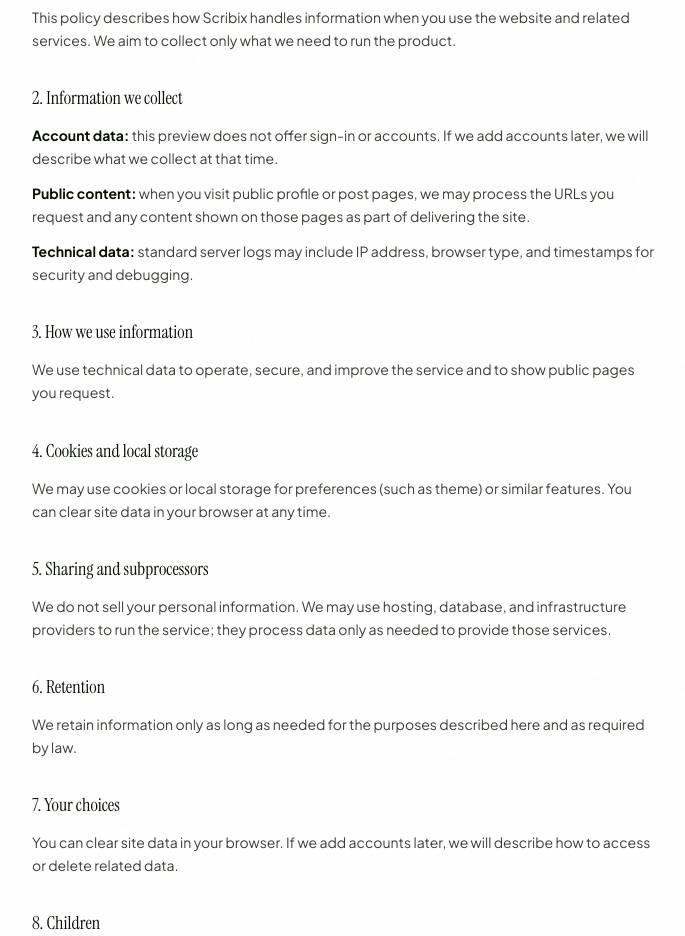
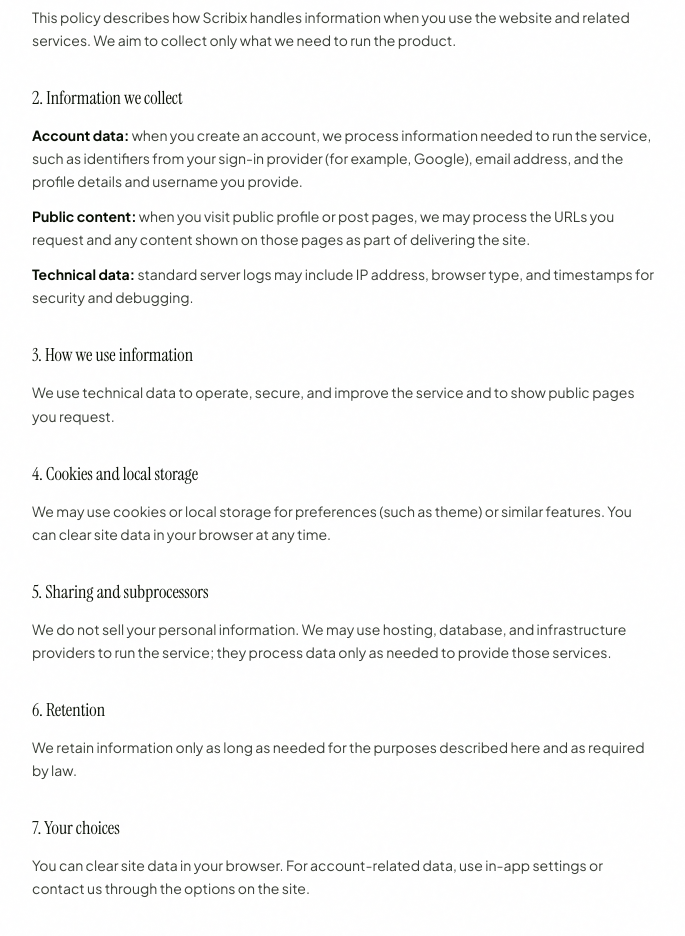
Before and after one commit to derrick-code11/Scribix, a React (Vite) app in the folder frontend/: page /privacy in a window 1280 px wide. Shown: the part 340-1276 px from the top of the page, without its empty margins (296-981 px from the left). Built offline with nearby package versions, Linux system fonts and the light colour scheme; no server answers.

Commit message:
Align Privacy Policy with collected account data and in-app data choices.

```diff
--- a/frontend/src/features/legal/privacy-page.tsx
+++ b/frontend/src/features/legal/privacy-page.tsx
@@ -28,9 +28,10 @@
           2. Information we collect
         </h2>
         <p>
-          <strong className="text-scribix-text">Account data:</strong> this
-          preview does not offer sign-in or accounts. If we add accounts later,
-          we will describe what we collect at that time.
+          <strong className="text-scribix-text">Account data:</strong> when you
+          create an account, we process information needed to run the service,
+          such as identifiers from your sign-in provider (for example, Google),
+          email address, and the profile details and username you provide.
         </p>
         <p>
           <strong className="text-scribix-text">Public content:</strong> when you
@@ -90,8 +91,8 @@
           7. Your choices
         </h2>
         <p>
-          You can clear site data in your browser. If we add accounts later, we
-          will describe how to access or delete related data.
+          You can clear site data in your browser. For account-related data, use
+          in-app settings or contact us through the options on the site.
         </p>
       </section>
 
```
